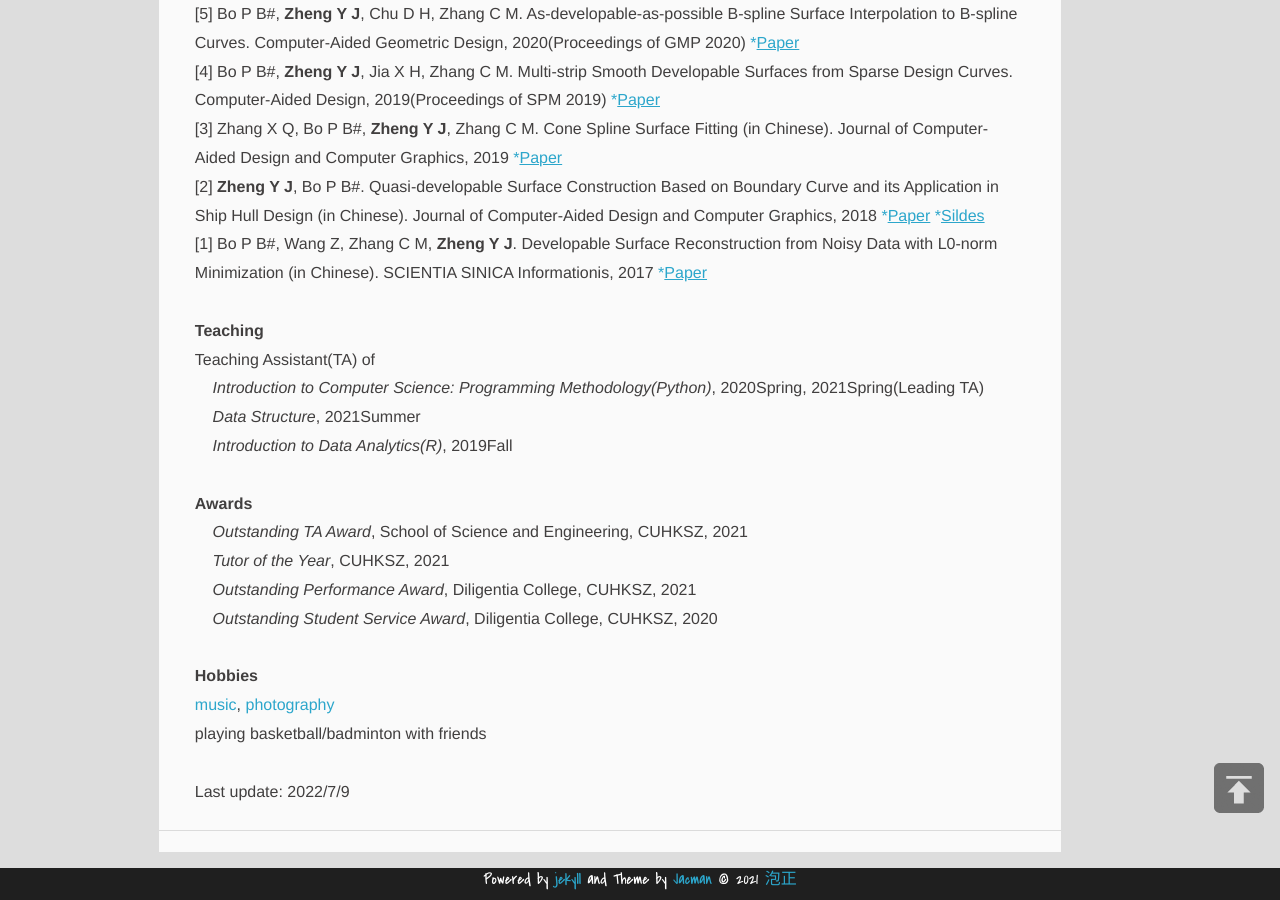
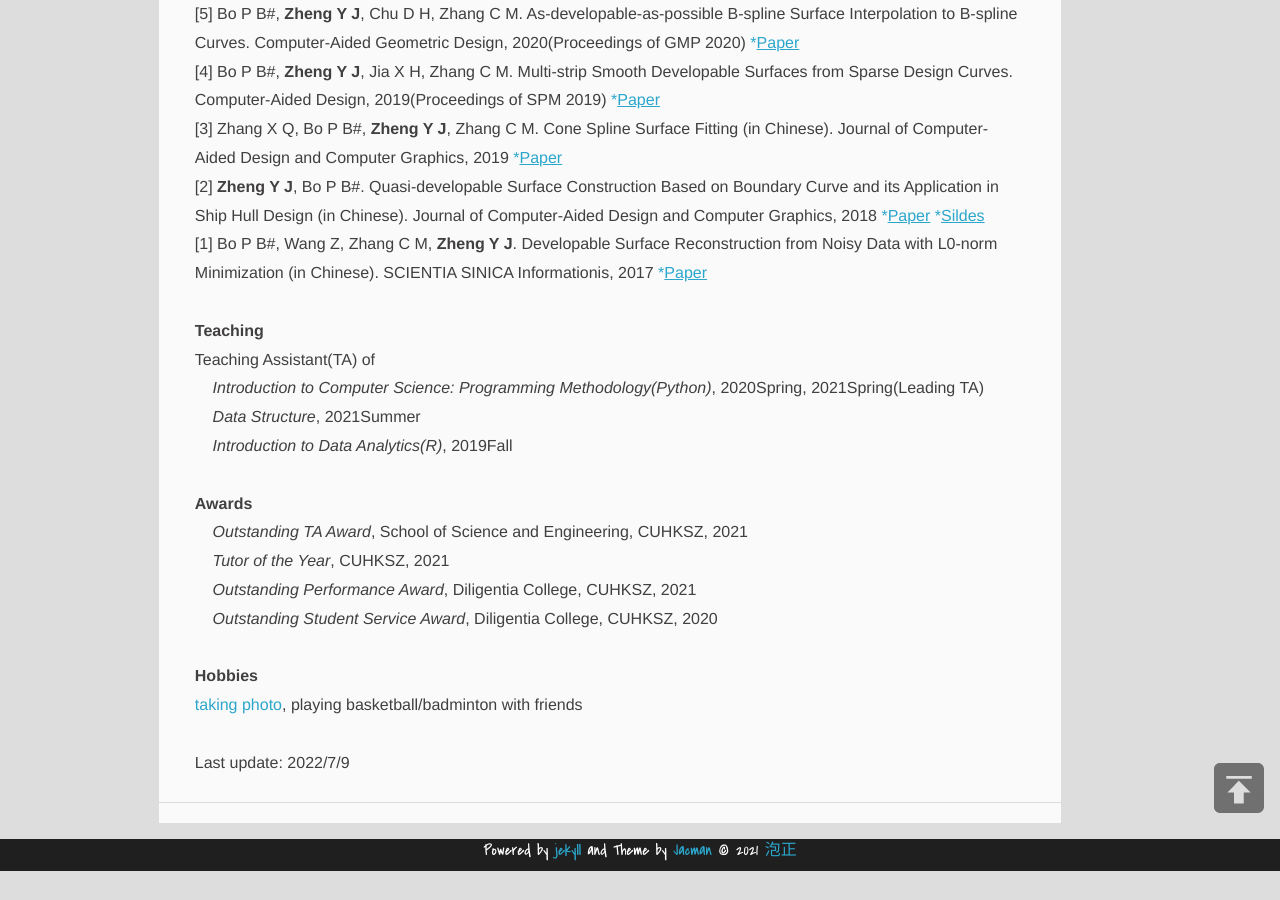
Before and after one commit to PAULYZHENG/paulyzheng.github.io, a Jekyll site: the page built from about/index.html, in a window 1280 px wide and 900 px high, scrolled down 1286 px. Built offline with Jekyll 4.4.1, drawn with Linux system fonts in a browser that asks for light colours; comment, search, counter and statistics services are not loaded; after the commit the page ends 2157 px from its top, so only the background shows below that.

Commit message:
Update index.html

```diff
--- a/about/index.html
+++ b/about/index.html
@@ -77,7 +77,7 @@ Teaching Assistant(TA) of <br/>
 <br/>
 <B>Hobbies</B>
 <br/>
-<a href="https://music.163.com/#/playlist?id=87740373&userid=79147313" title="music" itemprop="url">music</a>, <a href="https://paulyzheng.github.io/photograph" title="photo" itemprop="url">photography</a><br/>
+<a href="https://paulyzheng.github.io/photograph" title="photo" itemprop="url">taking photo</a>,
 playing basketball/badminton with friends<br/>
 
 <br/>
```
